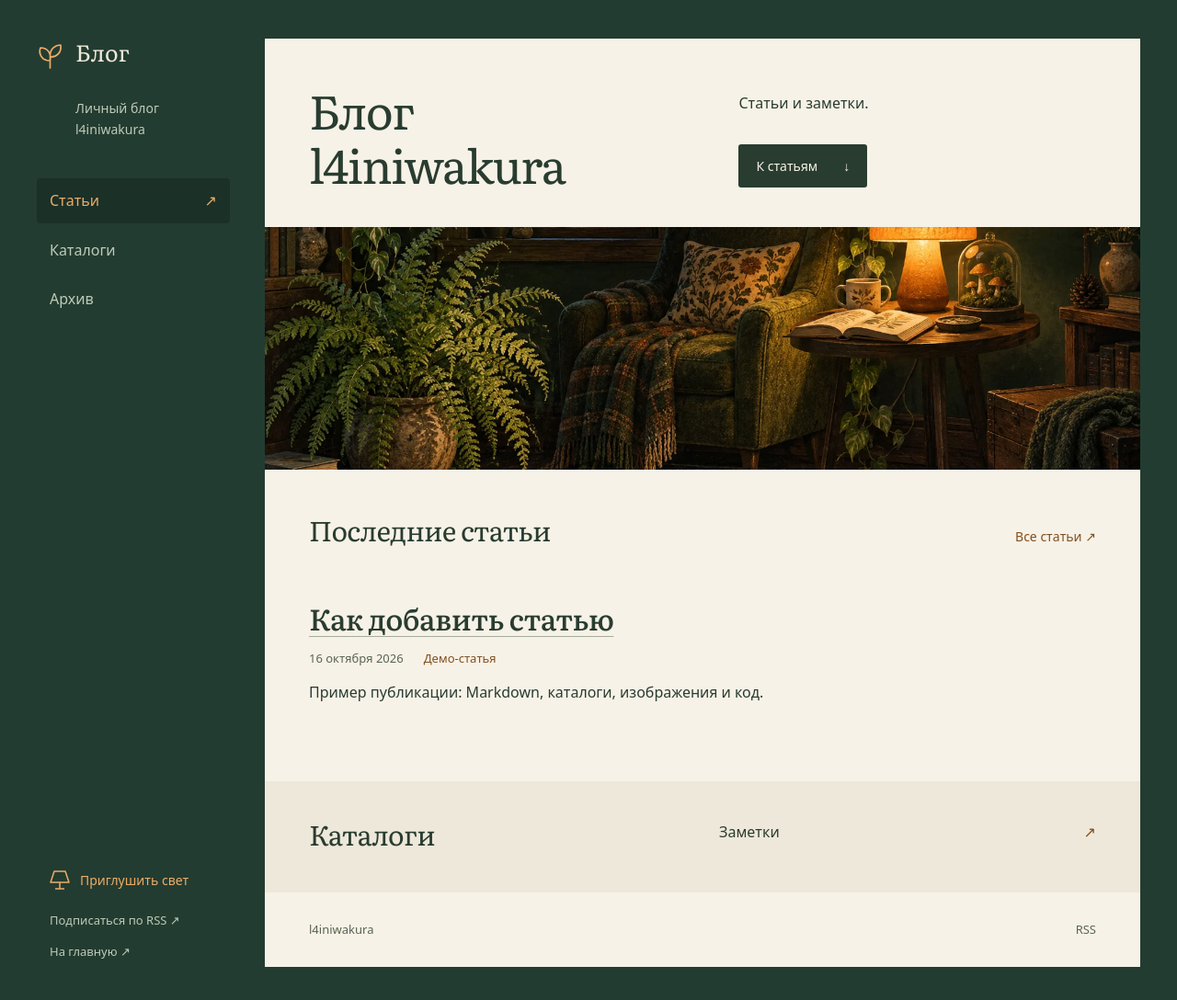
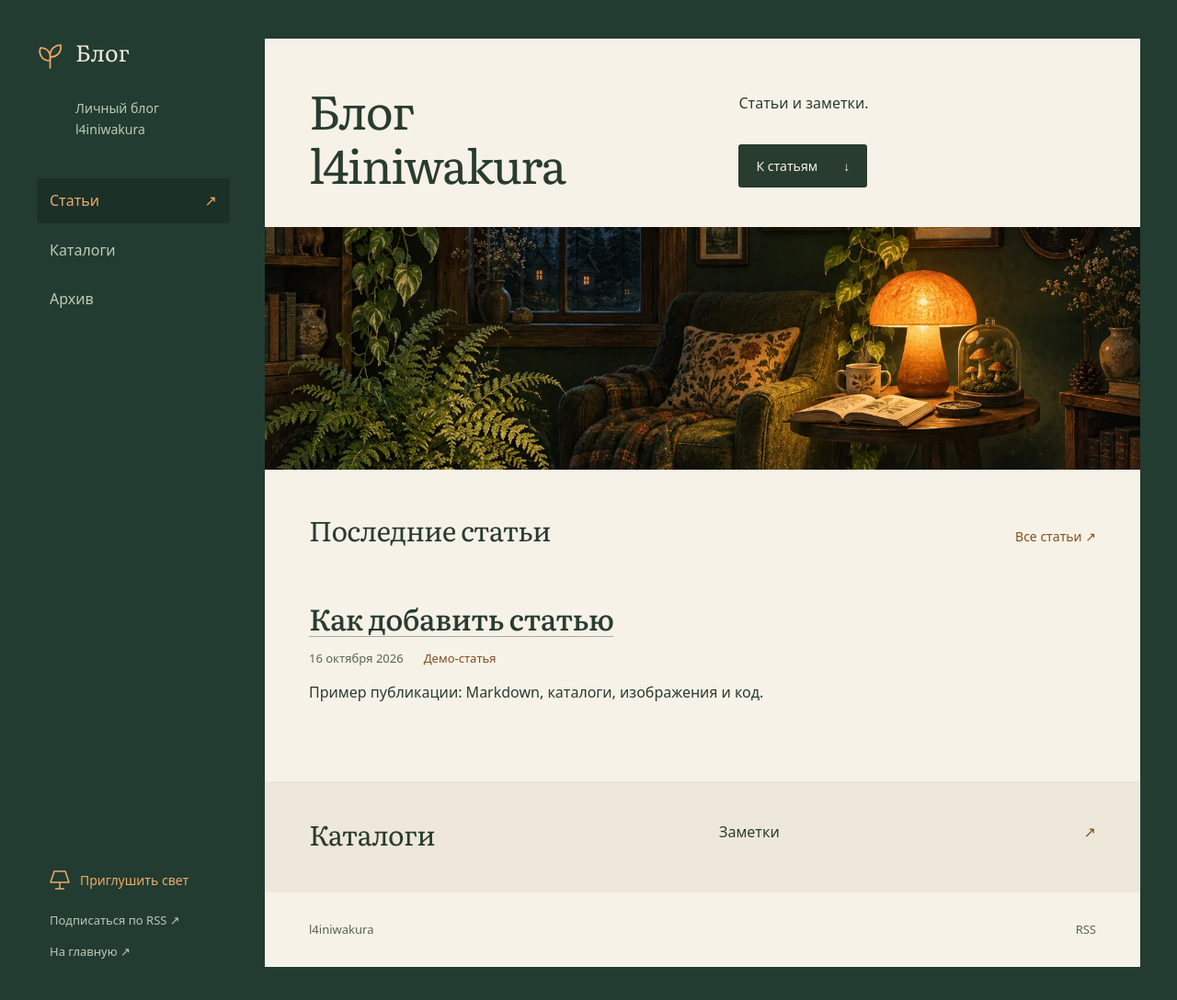
Before and after one commit to l4iniwakura/l4iniwakura.github.io, a Jekyll site: the page built from blog/index.html, in a window 1280 px wide and 1088 px high. Shown: the whole window at 92% size. Built offline with Jekyll 4.4.1, drawn with Linux system fonts in a browser that asks for light colours; some web fonts are replaced.

Commit message:
Keep the lamp visible in the compact blog banner

```diff
--- a/assets/blog.css
+++ b/assets/blog.css
@@ -61,7 +61,7 @@ h3 { font-size: 26px; line-height: 1.4; letter-spacing: -.02em; }
 .button { display: inline-flex; align-items: center; justify-content: space-between; gap: 28px; width: fit-content; background: var(--ink); color: var(--paper); padding: 12px 19px; text-decoration: none; border-radius: 3px; font-size: 14px; transition: background .2s ease, transform .2s ease; }
 .button:hover { background: var(--link); color: #fff8ed; transform: translateY(-2px); }
 .room-picture { position: relative; overflow: hidden; background: var(--forest-deep); }
-.room-picture img { aspect-ratio: 3.6; object-fit: cover; object-position: 50% 55%; transition: filter .7s ease; }
+.room-picture img { aspect-ratio: 3.6; object-fit: cover; object-position: 50% 30%; transition: filter .7s ease; }
 .dimmed .room-picture img { filter: brightness(.76) saturate(.88); }
 .room-picture figcaption { padding: 12px 24px; color: var(--dark-muted); background: var(--forest-deep); font: 13px/1.5 var(--sans); text-align: right; }
 .posts-section { padding: 46px 48px 56px; scroll-margin-top: 20px; }
```
